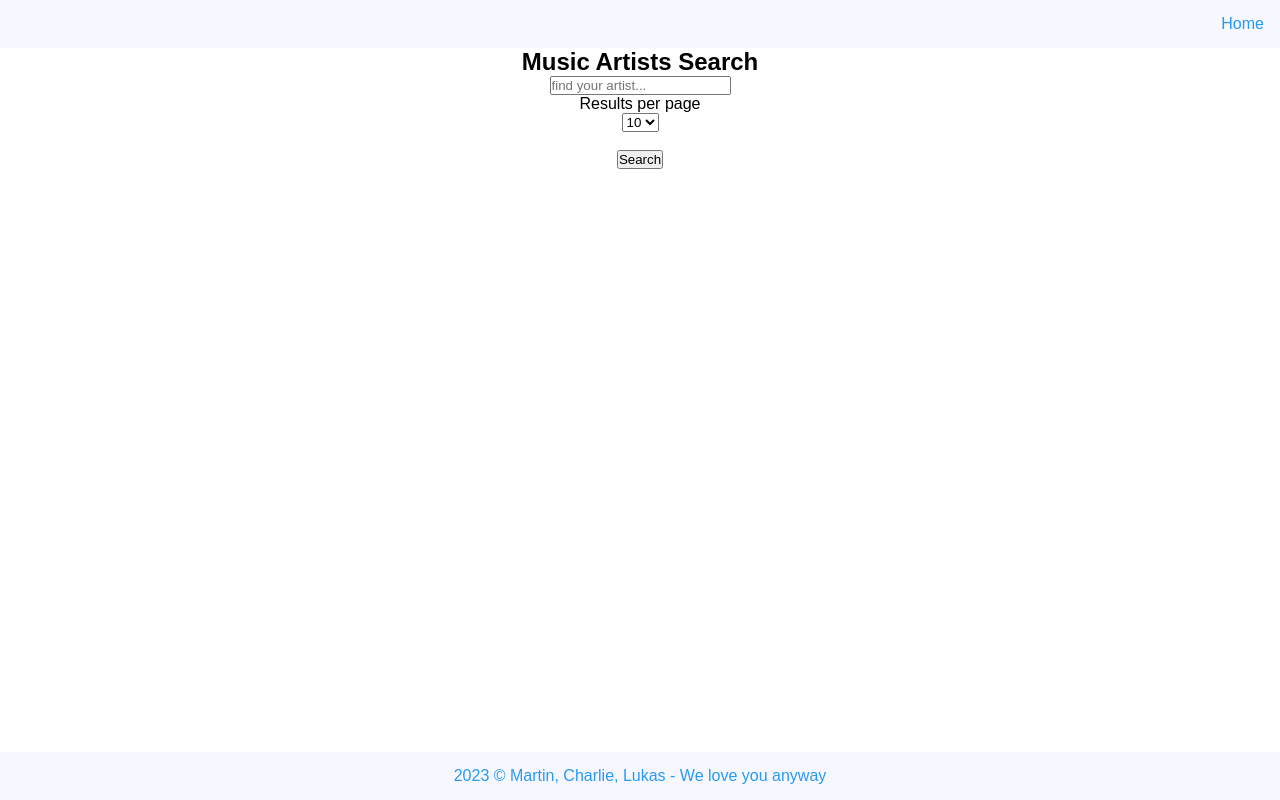
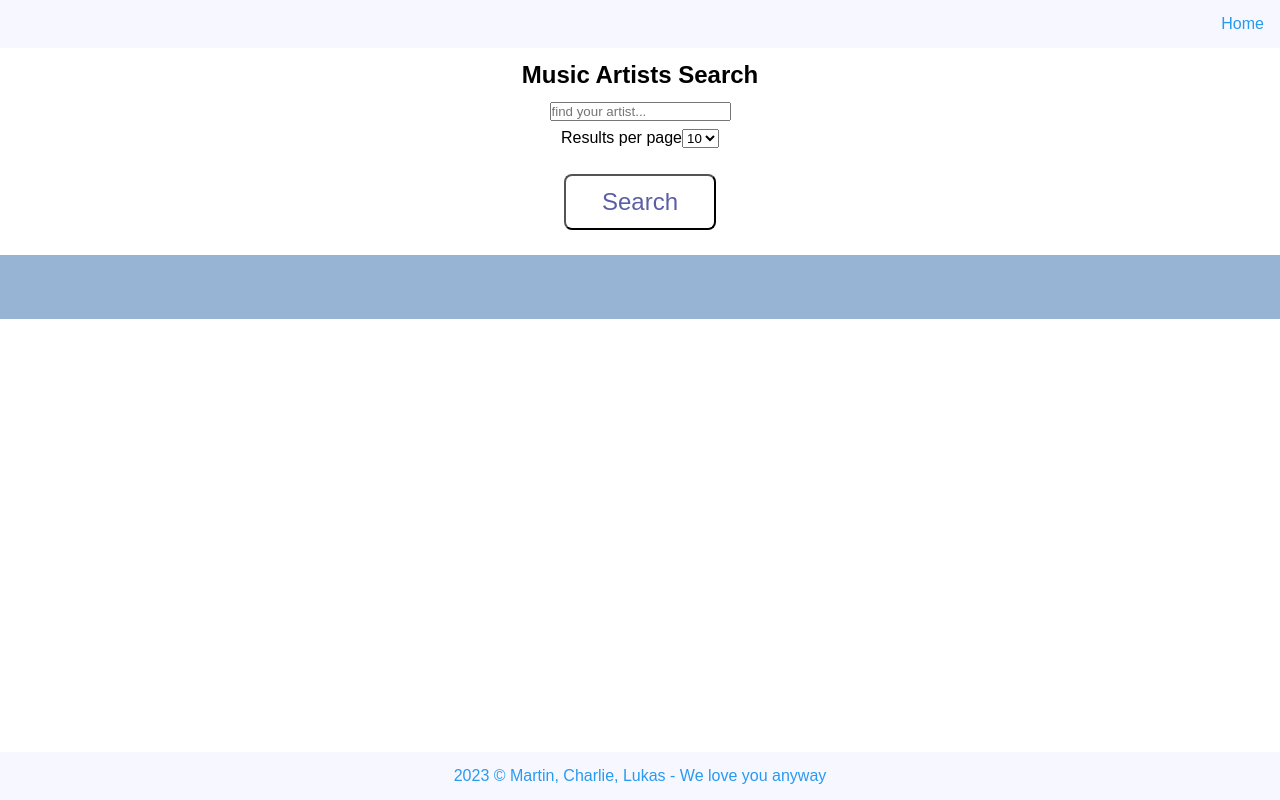
Before and after one commit to IDunnoLetsTryIt/Hackathon-4, a React (Vite) app: page / in a window 1280 px wide. Built offline with nearby package versions, Linux system fonts and the light colour scheme; a web font is replaced by a local one.

Commit message:
hope it is ok

```diff
--- a/src/SearchBar.jsx
+++ b/src/SearchBar.jsx
@@ -15,6 +15,7 @@ export default function SearchBar({ setSearchQueryArtist, setResultsPerPage }) {
         <h2>Music Artists Search</h2>
         <div className="search-bar">
             <input type="text" placeholder="find your artist..." onChange={ handleChange}/>
+            <div className="search-bar__pageSelect">
                 <label htmlFor="results_per_page">Results per page</label>
                 <select name="results_per_page" id="results_per_page" onChange={ (e) => {
                     setResultsPerPage(e.target.value)
@@ -23,10 +24,10 @@ export default function SearchBar({ setSearchQueryArtist, setResultsPerPage }) {
                     <option value="20">20</option>
                     <option value="40">40</option>
                 </select>
+            </div>
             <br />
 
-
-            <button onClick={ () => setSearchQueryArtist(searchState) }>Search</button>
+            <button className="btn" onClick={ () => setSearchQueryArtist(searchState) }>Search</button>
         </div>
         </div>
     </>
--- a/src/SearchBar.scss
+++ b/src/SearchBar.scss
@@ -3,6 +3,7 @@
     justify-content: center; /* center horizontally */
     flex-direction: column;
     align-items: center; /* center vertically */
+    padding: 0.8em;
 
   }
 
@@ -11,5 +12,23 @@
     flex-direction: column;
     align-items: center;
     margin: 0 auto;
+    padding: 0.8em;
 
+    &__pageSelect {
+      margin: 0.5em;
+    }
+
+    &>.btn {
+      padding: 0.5em 1.5em;
+      border-radius: 8px;
+      transition-duration: 0.4s;
+      color: #5B5EA6;
+      background-color:white;
+      font-size: 1.5em;
+
+      &:hover {
+          background-color: #5B5EA6;
+          color: white;
+      }
+    }
   }
--- a/src/SearchResults.scss
+++ b/src/SearchResults.scss
@@ -3,8 +3,9 @@
     flex-wrap: wrap;
     justify-content: center;
     gap: 2em;
-    padding: 1.2em;
+    padding: 2em 1.2em;
     max-width: 100vw;
+    background-color: #98B4D4;
 }
 
 .artistInfo {
@@ -12,9 +13,14 @@
     flex-direction: column;
     padding: 1em;
     width: 400px;
-    height: 250px;
-    background-color: #C49991;
-    border-radius: 12px;
+    min-height: 150px;
+    background-color: #5B5EA6;
+    border-radius: 10px;
+
+    &>a {
+        font-size: 2rem;
+        margin: 0.2em 0;
+    }
 
     &__alias {
     font-style: italic;
@@ -30,5 +36,9 @@
 
     &>ul {
         list-style-type: none;
+
+        &>li {
+            margin: 0.4em 0;
+        }
     }
 }
```
Also changed, not shown: 1 other file (tests, documents, lock files or other folders). Lines whose indentation alone changed are shown as unchanged.
